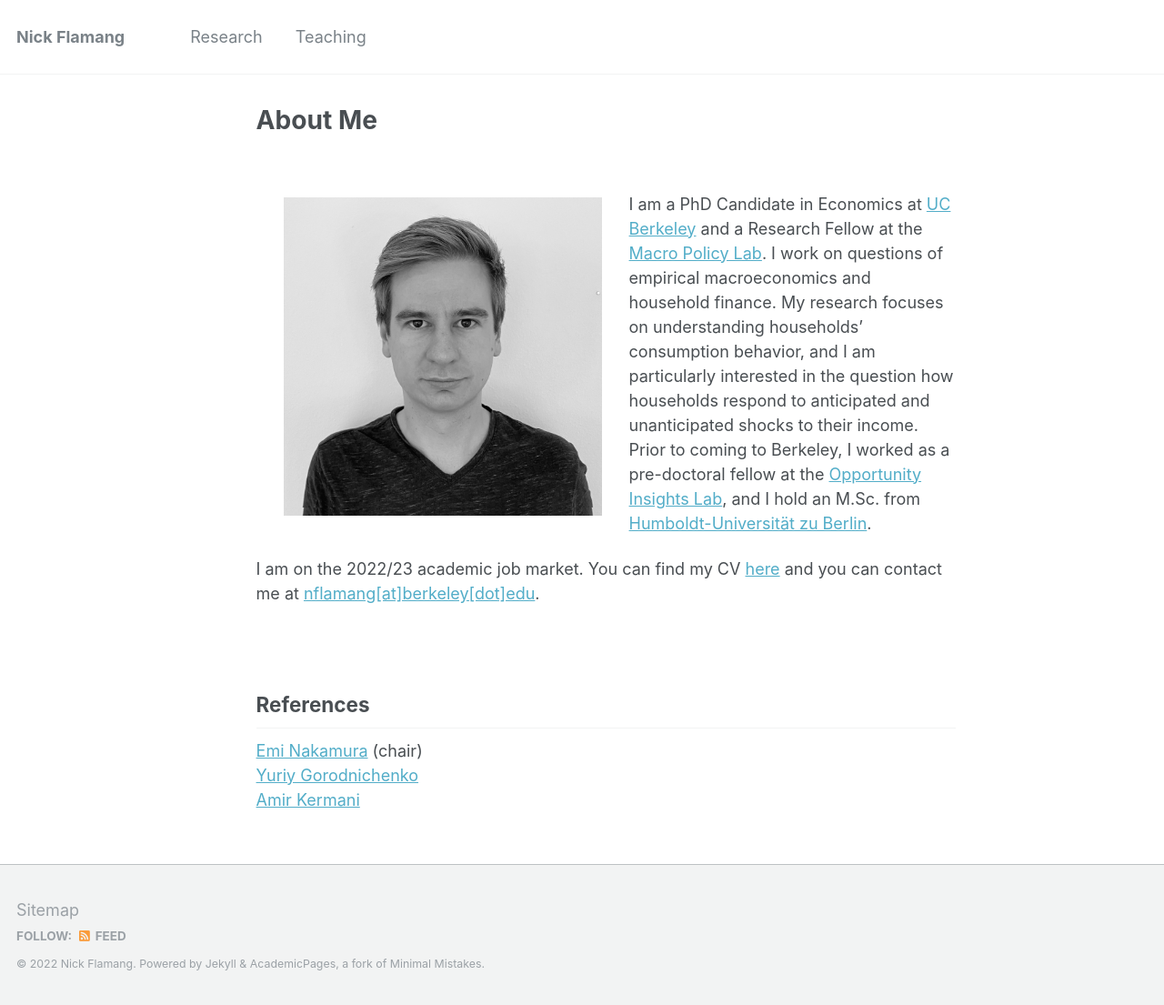
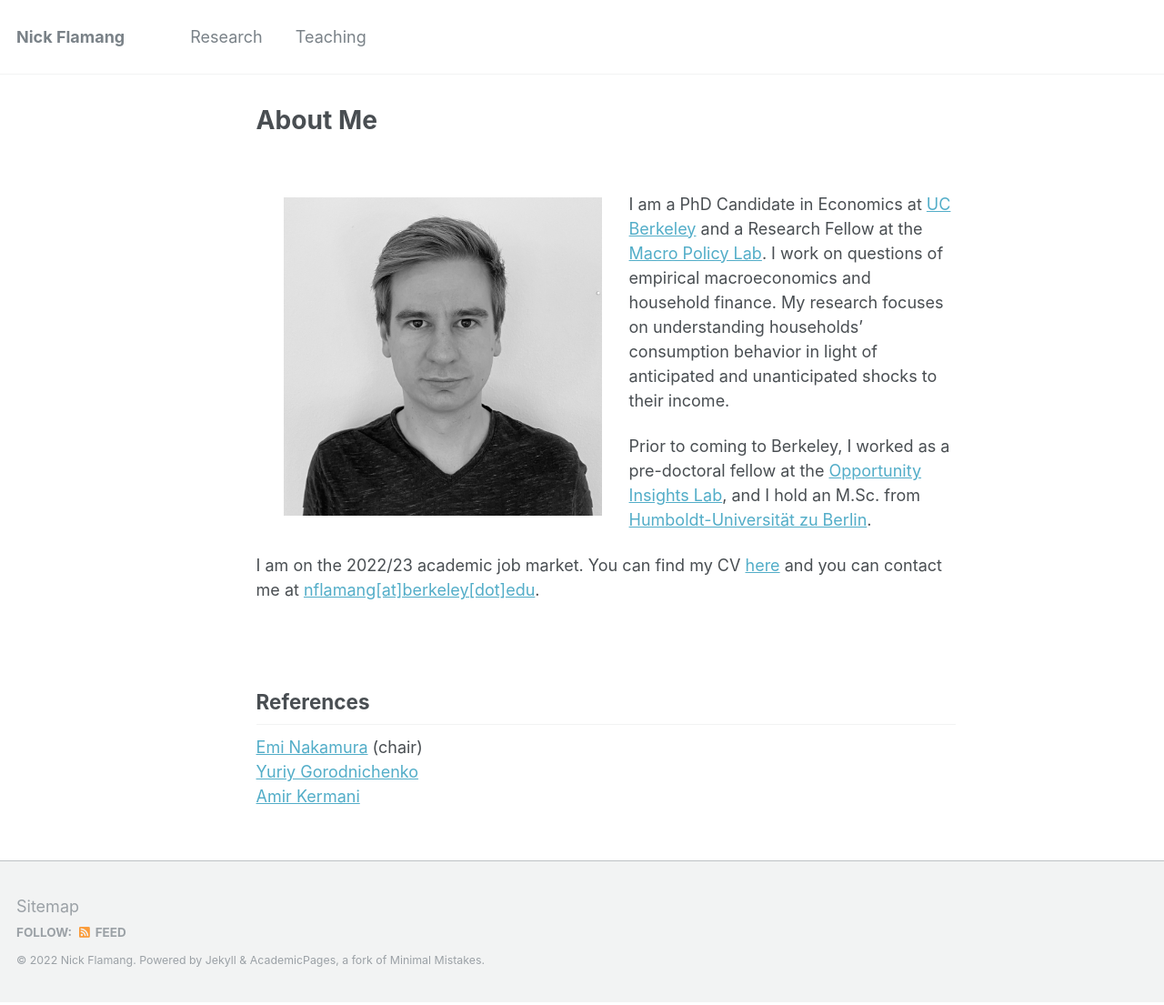
Before and after one commit to nickflamang/nickflamang.github.io, a Jekyll site: the page built from test_index.md, in a window 1280 px wide. Shown: the whole page at 91% size. Built offline with Jekyll 4.4.1, drawn with Linux system fonts in a browser that asks for light colours.

Commit message:
Update test_index.md

```diff
--- a/test_index.md
+++ b/test_index.md
@@ -6,7 +6,9 @@ author_profile: false
 <br />
 <img align="left" width="350" style="vertical-align:left;margin:30px 30px" src="{{ site.url }}/images/nick_website.jpg" alt="A photo of Nick Flamang">
 
-I am a PhD Candidate in Economics at [UC Berkeley](https://www.econ.berkeley.edu/) and a Research Fellow at the [Macro Policy Lab](https://www.macropolicylab.org/). I work on questions of empirical macroeconomics and household finance. My research focuses on understanding households' consumption behavior, and I am particularly interested in the question how households respond to anticipated and unanticipated shocks to their income. Prior to coming to Berkeley, I worked as a pre-doctoral fellow at the [Opportunity Insights Lab](https://opportunityinsights.org/), and I hold an M.Sc. from [Humboldt-Universität zu Berlin](https://www.wiwi.hu-berlin.de/en/mainpage).
+I am a PhD Candidate in Economics at [UC Berkeley](https://www.econ.berkeley.edu/) and a Research Fellow at the [Macro Policy Lab](https://www.macropolicylab.org/). I work on questions of empirical macroeconomics and household finance. My research focuses on understanding households' consumption behavior in light of anticipated and unanticipated shocks to their income.
+
+Prior to coming to Berkeley, I worked as a pre-doctoral fellow at the [Opportunity Insights Lab](https://opportunityinsights.org/), and I hold an M.Sc. from [Humboldt-Universität zu Berlin](https://www.wiwi.hu-berlin.de/en/mainpage).
 
 I am on the 2022/23 academic job market. You can find my CV [here](https://github.com/nickflamang/nickflamang.github.io/blob/306325c5694890e2cefa66c45ac9f4b344cfc8b0/_site/files/CV_Niklas_Flamang.pdf) and you can contact me at [nflamang[at]berkeley[dot]edu](mailto:nflamang@berkeley.edu).
 
```
